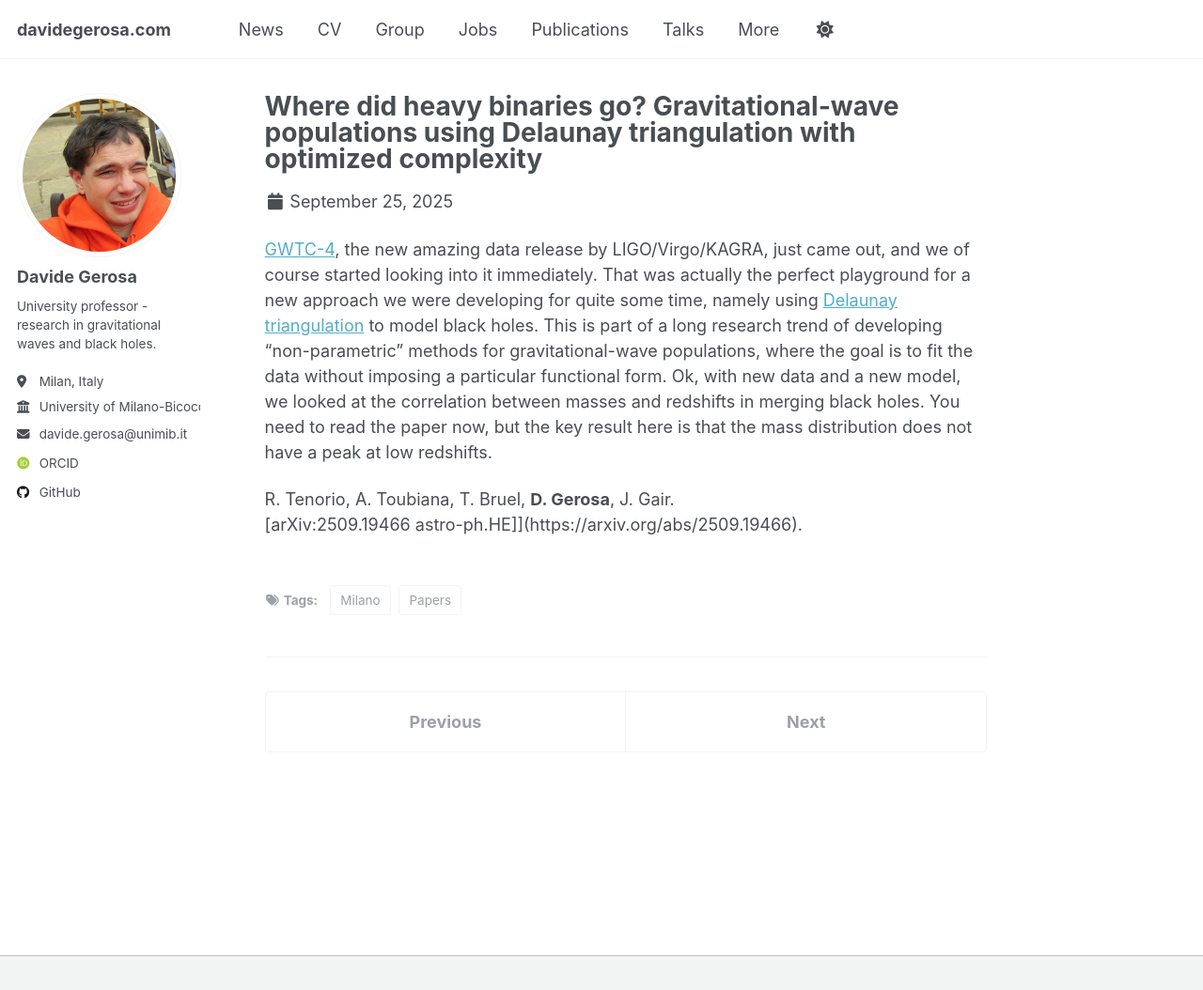
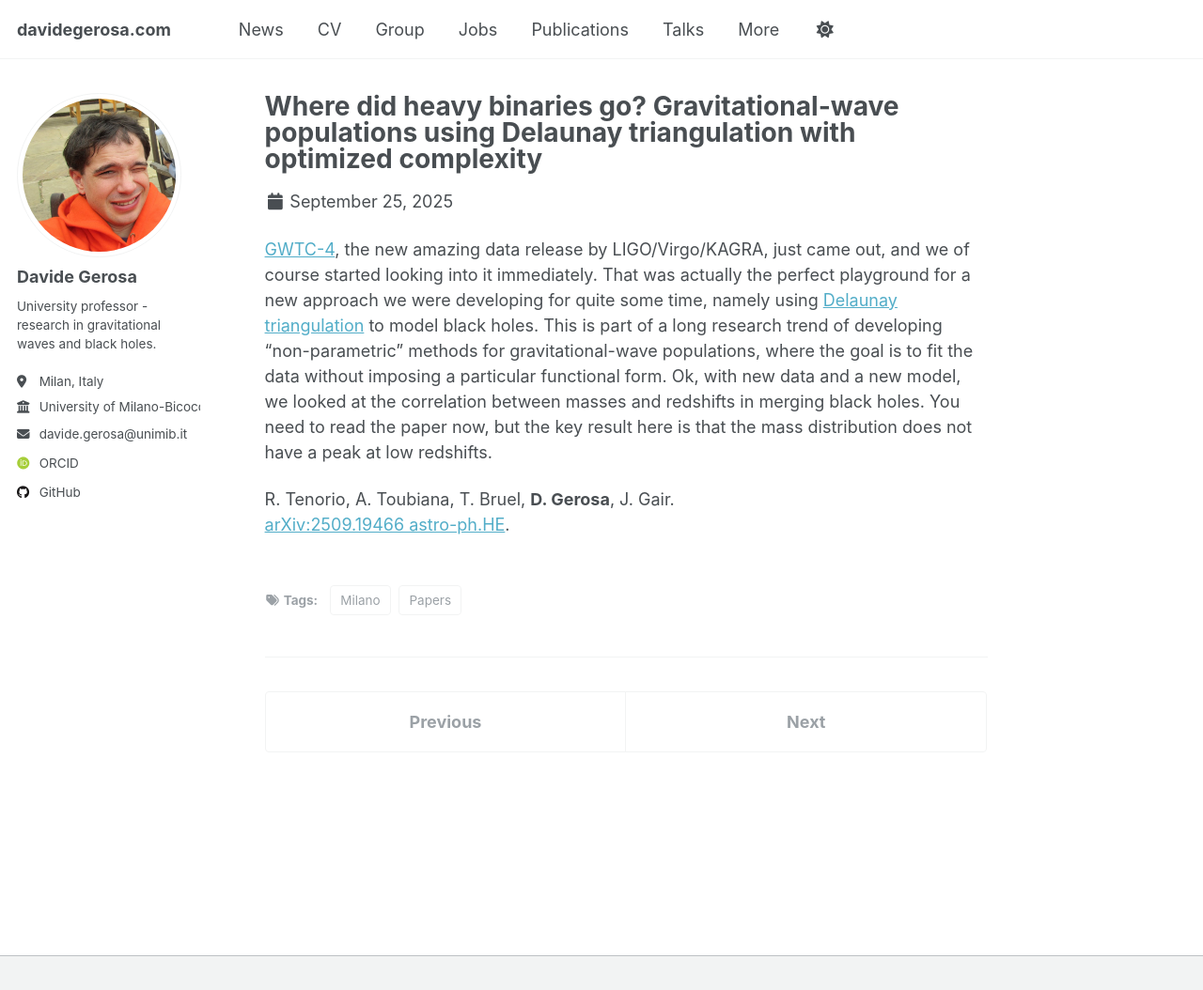
Before and after one commit to dgerosa/website, a Jekyll site: the page built from _posts/2025-09-25-where-did-heavy-binaries-go-gravitational-wave-populations-using-delaunay-triangulation-with-optimized-complexity.md, in a window 1280 px wide and 1054 px high. Shown: the whole window at 94% size. Built offline with Jekyll 4.4.1, drawn with Linux system fonts in a browser that asks for light colours; some web fonts are replaced.

Commit message:
Fri Sep 26 14:56:12 CEST 2025

```diff
--- a/_posts/2025-09-25-where-did-heavy-binaries-go-gravitational-wave-populations-using-delaunay-triangulation-with-optimized-complexity.md
+++ b/_posts/2025-09-25-where-did-heavy-binaries-go-gravitational-wave-populations-using-delaunay-triangulation-with-optimized-complexity.md
@@ -11,4 +11,4 @@ tags:
 
 
 R. Tenorio, A. Toubiana, T. Bruel, **D. Gerosa**, J. Gair.\
-[arXiv:2509.19466 astro-ph.HE]](https://arxiv.org/abs/2509.19466).
+[arXiv:2509.19466 astro-ph.HE](https://arxiv.org/abs/2509.19466).
```
